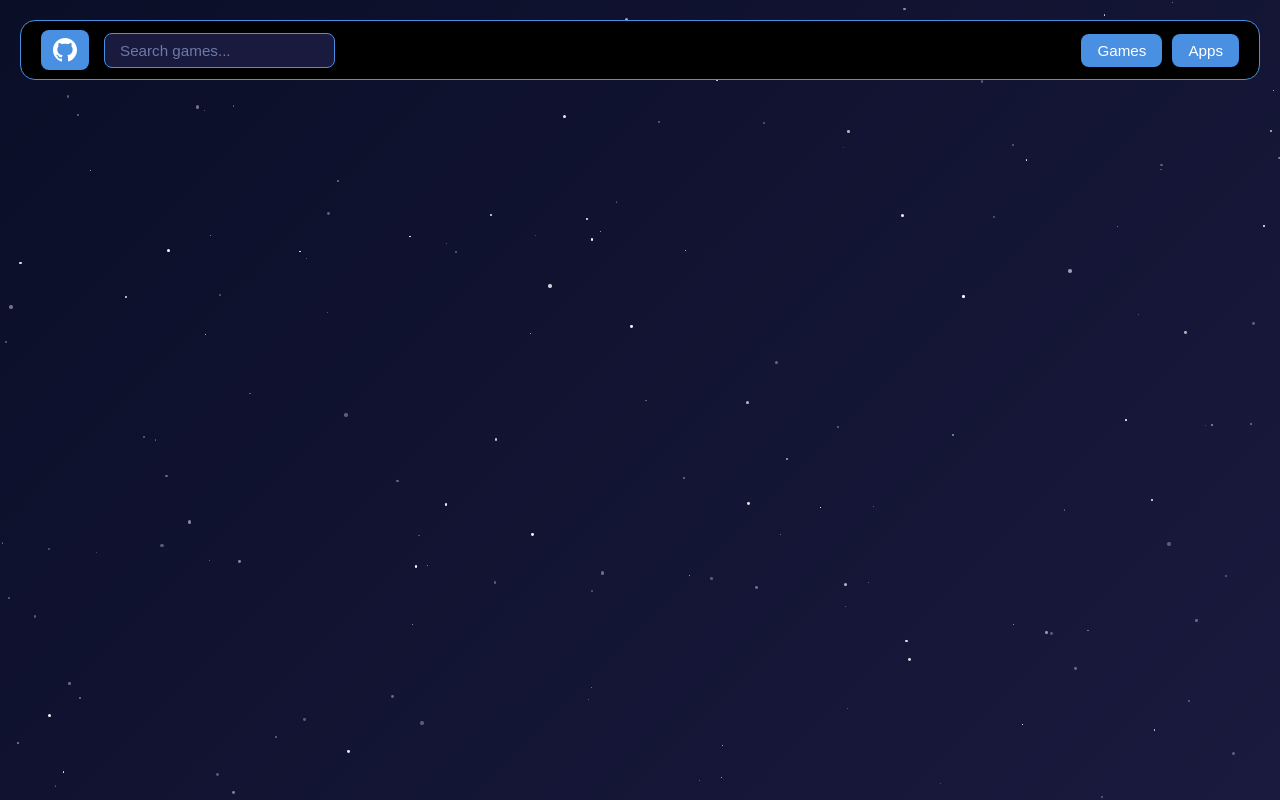
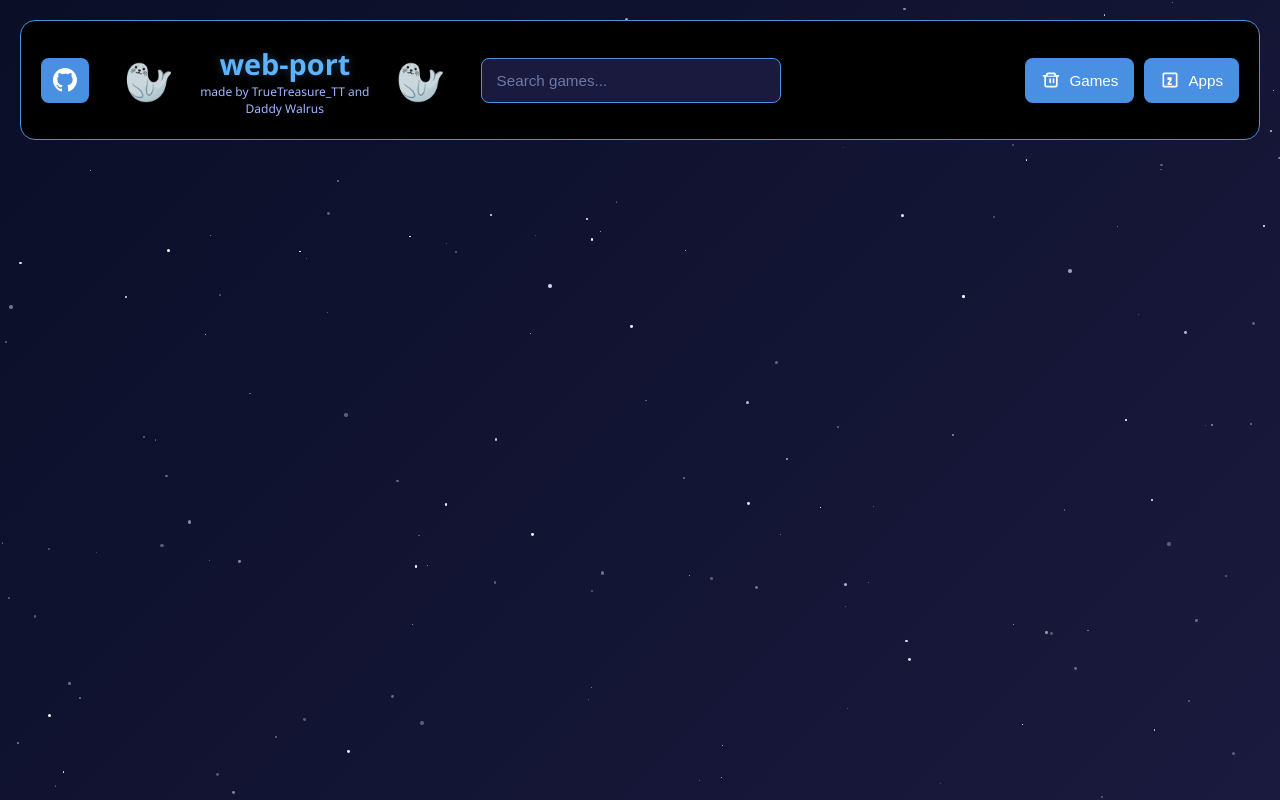
Before and after one commit to BONG74300/web-port, a plain HTML site: page public/index.html in a window 1280 px wide. Drawn offline with Linux system fonts and the light colour scheme.

Commit message:
Update navbar with taller height, web-port branding, walrus emojis, and game/apps icons

```diff
--- a/public/index.html
+++ b/public/index.html
@@ -50,7 +50,7 @@
             top: 20px;
             left: 20px;
             right: 20px;
-            height: 60px;
+            height: 120px;
             z-index: 100;
             display: flex;
             align-items: center;
@@ -92,6 +92,7 @@
             transition: all 0.3s ease;
             text-decoration: none;
             min-width: 45px;
+            height: 45px;
         }
 
         .github-btn:hover {
@@ -104,21 +105,54 @@
             height: 24px;
         }
 
+        /* Brand section */
+        .brand {
+            display: flex;
+            align-items: center;
+            gap: 20px;
+            flex: 1;
+            margin: 0 20px;
+        }
+
+        .walrus {
+            font-size: 2.5em;
+            color: #4a90e2;
+        }
+
+        .brand-info {
+            text-align: center;
+        }
+
+        .brand-name {
+            font-size: 1.8em;
+            font-weight: bold;
+            color: #5eb3ff;
+            text-shadow: 0 0 10px rgba(94, 179, 255, 0.3);
+            margin: 0;
+        }
+
+        .brand-creator {
+            font-size: 0.75em;
+            color: #a0b8ff;
+            margin: 0;
+        }
+
         /* Search bar */
         .search-container {
             flex: 1;
-            max-width: 400px;
+            max-width: 300px;
         }
 
         .search-bar {
             width: 100%;
-            padding: 8px 15px;
+            padding: 10px 15px;
             background: #1a1a3e;
             border: 1px solid #4a90e2;
             border-radius: 8px;
             color: #e0e0ff;
             font-size: 0.95em;
             transition: all 0.3s ease;
+            height: 45px;
         }
 
         .search-bar::placeholder {
@@ -139,7 +173,10 @@
         }
 
         .nav-btn {
-            padding: 8px 16px;
+            display: flex;
+            align-items: center;
+            gap: 8px;
+            padding: 10px 16px;
             background: #4a90e2;
             color: white;
             border: none;
@@ -148,11 +185,17 @@
             font-size: 0.95em;
             transition: all 0.3s ease;
             white-space: nowrap;
+            height: 45px;
         }
 
         .nav-btn:hover {
             background: #5ba3ff;
             box-shadow: 0 0 15px rgba(74, 144, 226, 0.5);
+        }
+
+        .nav-btn svg {
+            width: 20px;
+            height: 20px;
         }
     </style>
 </head>
@@ -168,14 +211,33 @@
                     </svg>
                 </a>
 
+                <div class="brand">
+                    <span class="walrus">🦭</span>
+                    <div class="brand-info">
+                        <p class="brand-name">web-port</p>
+                        <p class="brand-creator">made by TrueTreasure_TT and Daddy Walrus</p>
+                    </div>
+                    <span class="walrus">🦭</span>
+                </div>
+
                 <div class="search-container">
                     <input type="text" class="search-bar" placeholder="Search games...">
                 </div>
             </div>
 
             <div class="navbar-right">
-                <button class="nav-btn">Games</button>
-                <button class="nav-btn">Apps</button>
+                <button class="nav-btn">
+                    <svg fill="currentColor" viewBox="0 0 24 24">
+                        <path d="M21 6h-2.64A3 3 0 0 0 15 3H9a3 3 0 0 0-3.36 3H3a1 1 0 0 0 0 2h1v10a3 3 0 0 0 3 3h10a3 3 0 0 0 3-3V8h1a1 1 0 0 0 0-2zM9 5h6a1 1 0 0 1 1 1v1H8V6a1 1 0 0 1 1-1zm8 14H7a1 1 0 0 1-1-1V8h12v10a1 1 0 0 1-1 1zm-2-9a1 1 0 0 0-1 1v4a1 1 0 0 0 2 0v-4a1 1 0 0 0-1-1zm-4 0a1 1 0 0 0-1 1v4a1 1 0 0 0 2 0v-4a1 1 0 0 0-1-1z"/>
+                    </svg>
+                    Games
+                </button>
+                <button class="nav-btn">
+                    <svg fill="currentColor" viewBox="0 0 24 24">
+                        <path d="M19 3H5c-1.1 0-2 .9-2 2v14c0 1.1.9 2 2 2h14c1.1 0 2-.9 2-2V5c0-1.1-.9-2-2-2zm0 16H5V5h14v14zm-5.04-6.71l-2.75 3.54h2.86v2.15h-5v-2.41l2.75-3.54h-2.86V8.75h5v2.54z"/>
+                    </svg>
+                    Apps
+                </button>
             </div>
         </div>
     </div>
```
